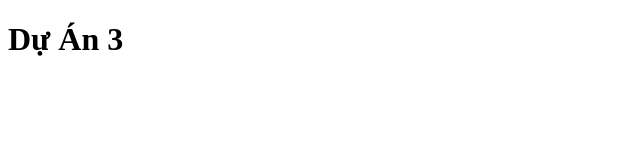
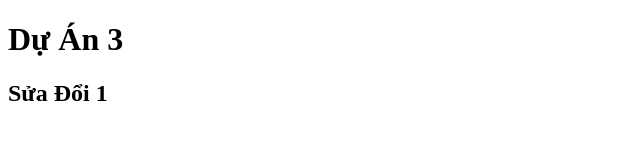
Before and after one commit to TrungTLT6/duan3, a plain HTML site: page index.html in a window 1280 px wide. Shown: the whole page, without its empty margins (0-640 px from the left). Drawn offline with Linux system fonts and the light colour scheme.

Commit message:
sua doi 1

```diff
--- a/index.html
+++ b/index.html
@@ -7,5 +7,6 @@
 </head>
 <body>
     <h1>Dự Án 3</h1>
+    <h2>Sửa Đổi 1</h2>
 </body>
 </html>
```
